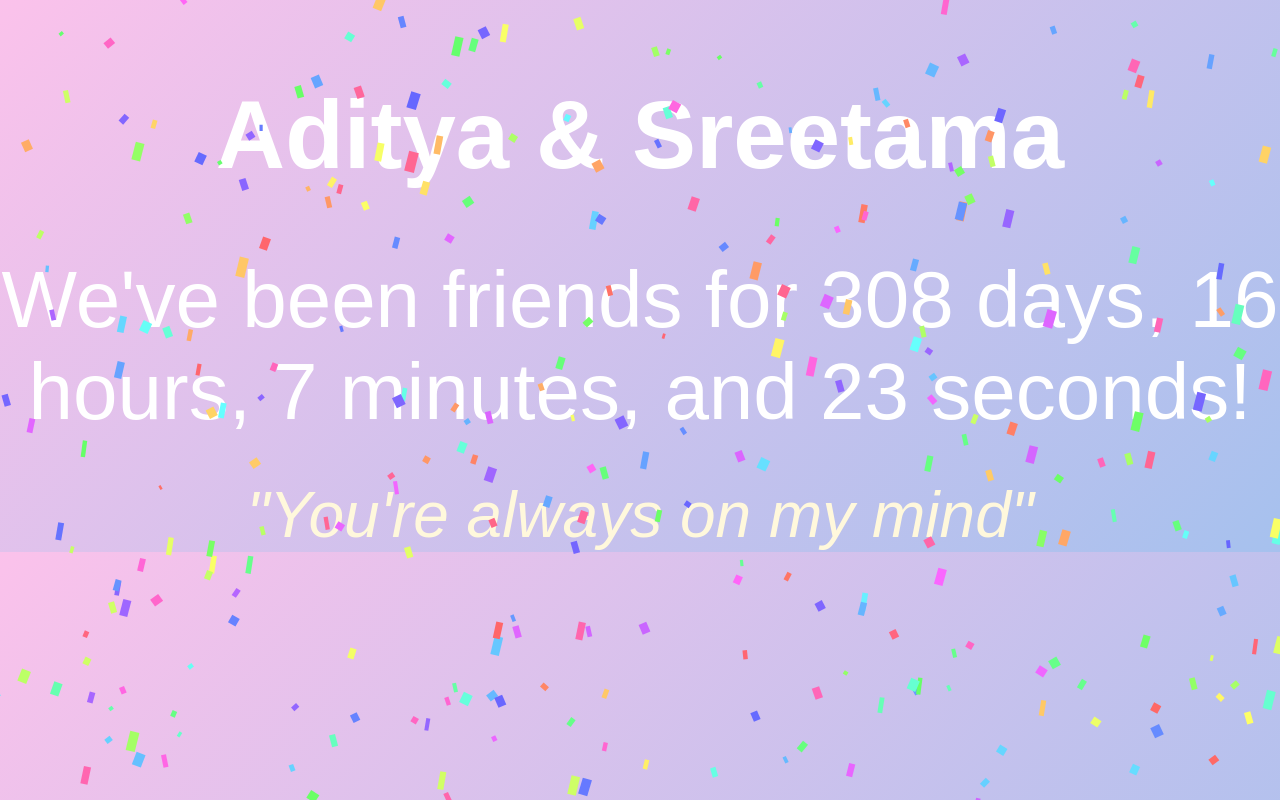
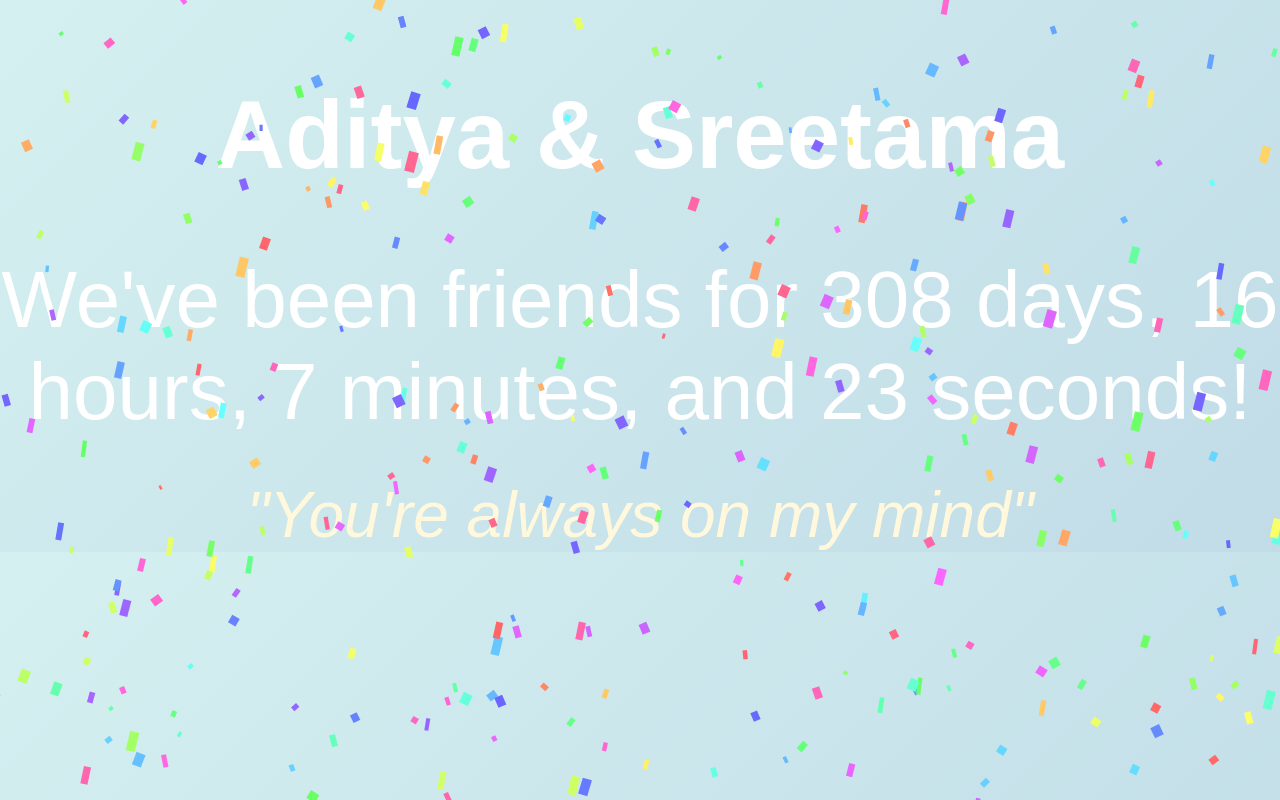
Before and after one commit to adityaoncrack/Te-Amo, a plain HTML site: page index.html in a window 1280 px wide. Drawn offline with Linux system fonts and the light colour scheme.

Commit message:
index.html

```diff
--- a/index.html
+++ b/index.html
@@ -7,7 +7,7 @@
     body {
       margin: 0;
       padding: 0;
-      background: linear-gradient(135deg, #fbc2eb, #a6c1ee);
+      background: linear-gradient(135deg, #d4f0f0, #c1dce7);
       font-family: 'Arial', sans-serif;
       color: #fff;
       text-align: center;
```
